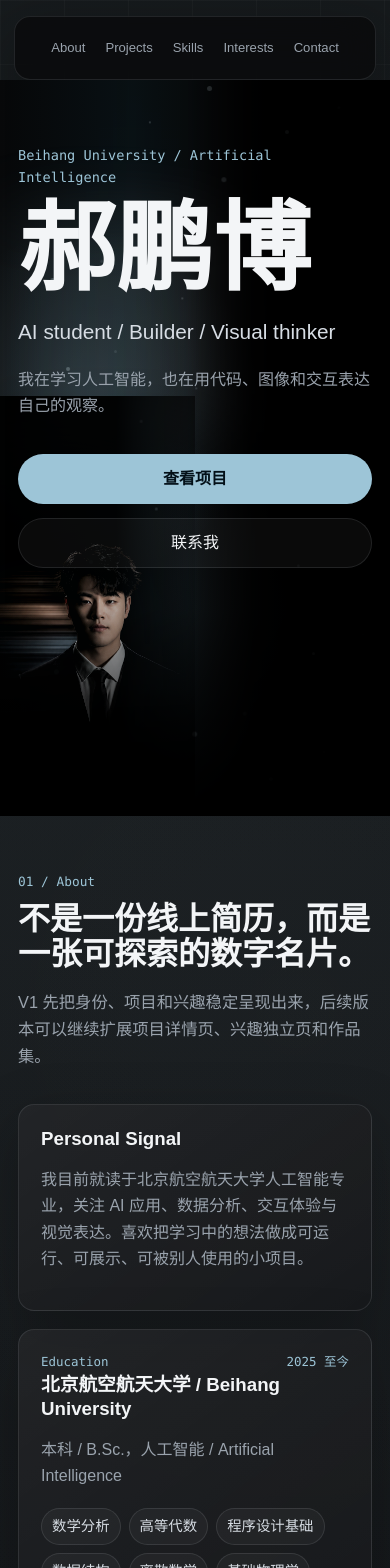
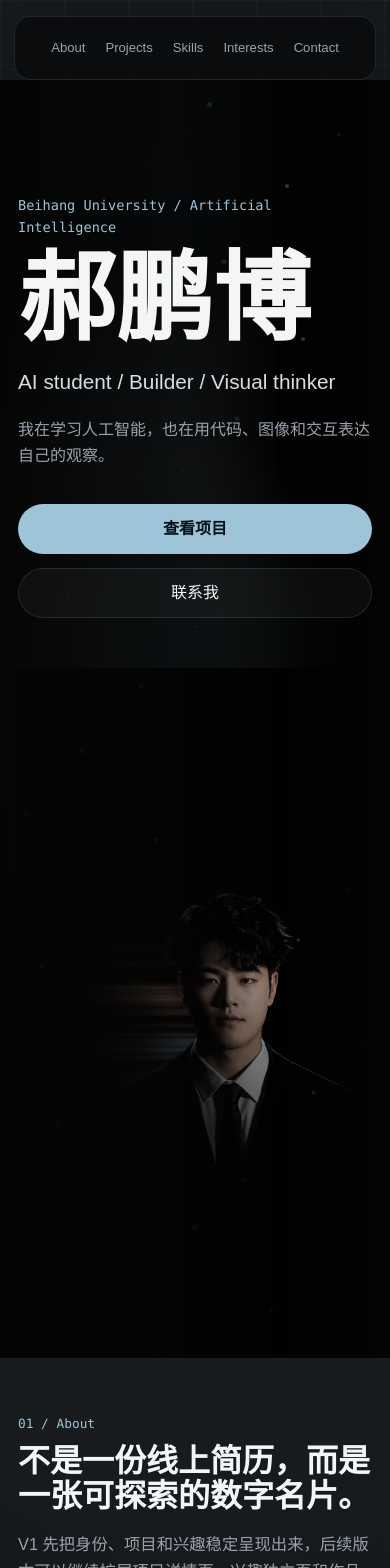
Before and after one commit to haopengbo6-maker/personal-website, a React (Vite) app: page / in a window 390 px wide. Shown: the top 1568 px of the page. Built offline with nearby package versions, Linux system fonts and the light colour scheme.

Commit message:
Tune hero portrait scale and mobile layout

```diff
--- a/src/styles/global.css
+++ b/src/styles/global.css
@@ -120,11 +120,11 @@ button {
   content: "";
   position: absolute;
   inset: 0;
-  z-index: 2;
+  z-index: 1;
   pointer-events: none;
   background:
-    linear-gradient(90deg, transparent 0%, rgba(0, 0, 0, 0.08) 48%, rgba(0, 0, 0, 0.78) 65%, #000 100%),
-    linear-gradient(to top, #000 0%, rgba(0, 0, 0, 0.72) 8%, transparent 28%);
+    linear-gradient(90deg, rgba(5, 5, 5, 0.96) 0%, rgba(5, 5, 5, 0.78) 38%, rgba(5, 5, 5, 0.18) 72%, rgba(5, 5, 5, 0.7) 100%),
+    linear-gradient(to top, #000 0%, rgba(0, 0, 0, 0.68) 8%, transparent 28%);
 }
 
 .hero-section::before {
@@ -142,13 +142,15 @@ button {
   position: relative;
   z-index: 3;
   display: grid;
-  grid-template-columns: minmax(0, 0.82fr) minmax(320px, 0.58fr);
+  grid-template-columns: minmax(0, 0.78fr) minmax(280px, 0.54fr);
   align-items: center;
   gap: clamp(28px, 5vw, 80px);
 }
 
 .hero-copy {
-  max-width: 820px;
+  position: relative;
+  z-index: 3;
+  max-width: 680px;
   padding: clamp(18px, 3vw, 34px) 0;
 }
 
@@ -241,13 +243,13 @@ button {
 
 .hero-portrait {
   position: absolute;
-  right: max(-6vw, -110px);
-  bottom: -1px;
-  z-index: 1;
-  width: min(58vw, 880px);
-  height: min(90vh, 920px);
+  right: clamp(-40px, 3vw, 60px);
+  bottom: 0;
+  z-index: 0;
+  width: clamp(520px, 48vw, 760px);
+  height: min(88vh, 840px);
   pointer-events: none;
-  animation: portraitReveal 1200ms ease both 180ms;
+  animation: portraitReveal 1.2s ease-out both;
 }
 
 .hero-portrait::before {
@@ -266,8 +268,8 @@ button {
   inset: 0;
   z-index: 2;
   background:
-    linear-gradient(to right, #000 0%, rgba(0, 0, 0, 0.94) 10%, rgba(0, 0, 0, 0.32) 32%, transparent 54%),
-    linear-gradient(to top, #000 0%, rgba(0, 0, 0, 0.86) 9%, rgba(0, 0, 0, 0.18) 30%, transparent 56%),
+    linear-gradient(to right, #000 0%, rgba(0, 0, 0, 0.9) 8%, rgba(0, 0, 0, 0.26) 28%, transparent 52%),
+    linear-gradient(to top, #000 0%, rgba(0, 0, 0, 0.82) 8%, rgba(0, 0, 0, 0.14) 28%, transparent 54%),
     radial-gradient(circle at 68% 62%, transparent 0%, rgba(0, 0, 0, 0.08) 44%, #000 100%);
 }
 
@@ -279,10 +281,14 @@ button {
   display: block;
   object-fit: contain;
   object-position: bottom right;
-  opacity: 0.88;
-  filter: contrast(1.08) saturate(0.88) brightness(0.92);
-  mask-image: linear-gradient(to right, transparent 0%, black 20%, black 82%, transparent 100%);
-  -webkit-mask-image: linear-gradient(to right, transparent 0%, black 20%, black 82%, transparent 100%);
+  opacity: 0.9;
+  filter: contrast(1.06) saturate(0.9) brightness(0.94);
+  mask-image:
+    linear-gradient(to right, transparent 0%, black 18%, black 86%, transparent 100%),
+    linear-gradient(to top, transparent 0%, black 12%, black 100%);
+  -webkit-mask-image:
+    linear-gradient(to right, transparent 0%, black 18%, black 86%, transparent 100%),
+    linear-gradient(to top, transparent 0%, black 12%, black 100%);
 }
 
 .portrait-aura {
@@ -751,13 +757,11 @@ button {
 @keyframes portraitReveal {
   from {
     opacity: 0;
-    transform: translateY(24px) scale(0.985);
-    filter: brightness(0.5);
+    transform: translateY(18px) scale(0.98);
   }
   to {
     opacity: 1;
     transform: translateY(0) scale(1);
-    filter: brightness(1);
   }
 }
 
@@ -794,21 +798,20 @@ button {
 
   .hero-section {
     min-height: auto;
-    padding-bottom: 0;
+    padding-bottom: 64px;
   }
 
   .hero-grid {
-    min-height: 820px;
+    min-height: 760px;
     align-items: start;
   }
 
   .hero-portrait {
-    right: 50%;
+    right: max(-8vw, -90px);
     bottom: 0;
-    width: min(78vw, 680px);
-    height: min(66vh, 680px);
-    transform: translateX(50%);
-    opacity: 0.82;
+    width: min(62vw, 640px);
+    height: min(62vh, 620px);
+    opacity: 0.7;
   }
 
   .project-grid,
@@ -843,12 +846,15 @@ button {
 
   .hero-section {
     min-height: auto;
-    padding-top: 46px;
-    padding-bottom: 0;
+    padding-top: 96px;
+    padding-bottom: 52px;
   }
 
   .hero-grid {
-    min-height: 760px;
+    min-height: auto;
+    display: flex;
+    flex-direction: column;
+    align-items: stretch;
   }
 
   .hero-copy h1 {
@@ -865,9 +871,21 @@ button {
   }
 
   .hero-portrait {
-    width: min(104vw, 560px);
-    height: 470px;
-    opacity: 0.62;
+    position: relative;
+    right: auto;
+    bottom: auto;
+    order: 2;
+    width: min(92vw, 420px);
+    height: auto;
+    margin: 32px auto 0;
+    opacity: 0.82;
+    transform: none;
+  }
+
+  .hero-portrait img {
+    height: auto;
+    min-height: 0;
+    object-fit: contain;
   }
 
   .project-grid,
@@ -901,14 +919,9 @@ button {
     width: 100%;
   }
 
-  .hero-grid {
-    min-height: 690px;
-  }
-
   .hero-portrait {
-    width: 112vw;
-    height: 420px;
-    opacity: 0.5;
+    width: min(92vw, 380px);
+    opacity: 0.76;
   }
 }
 
```
